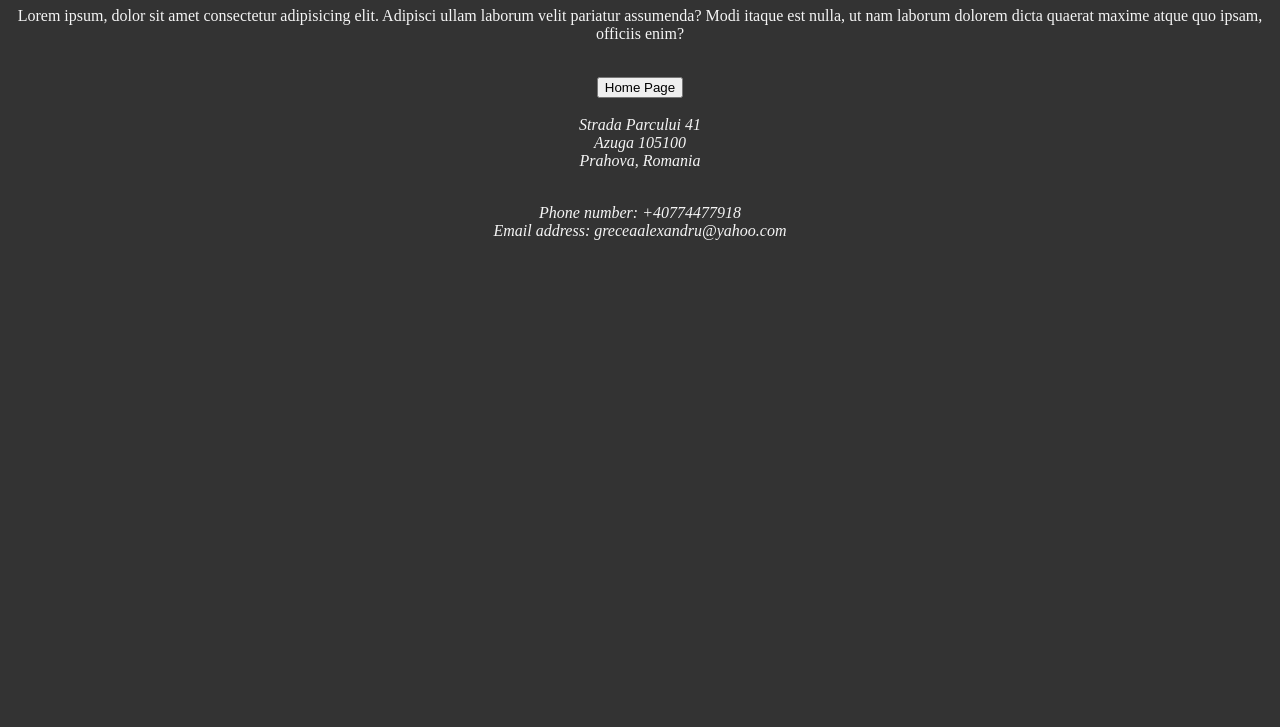
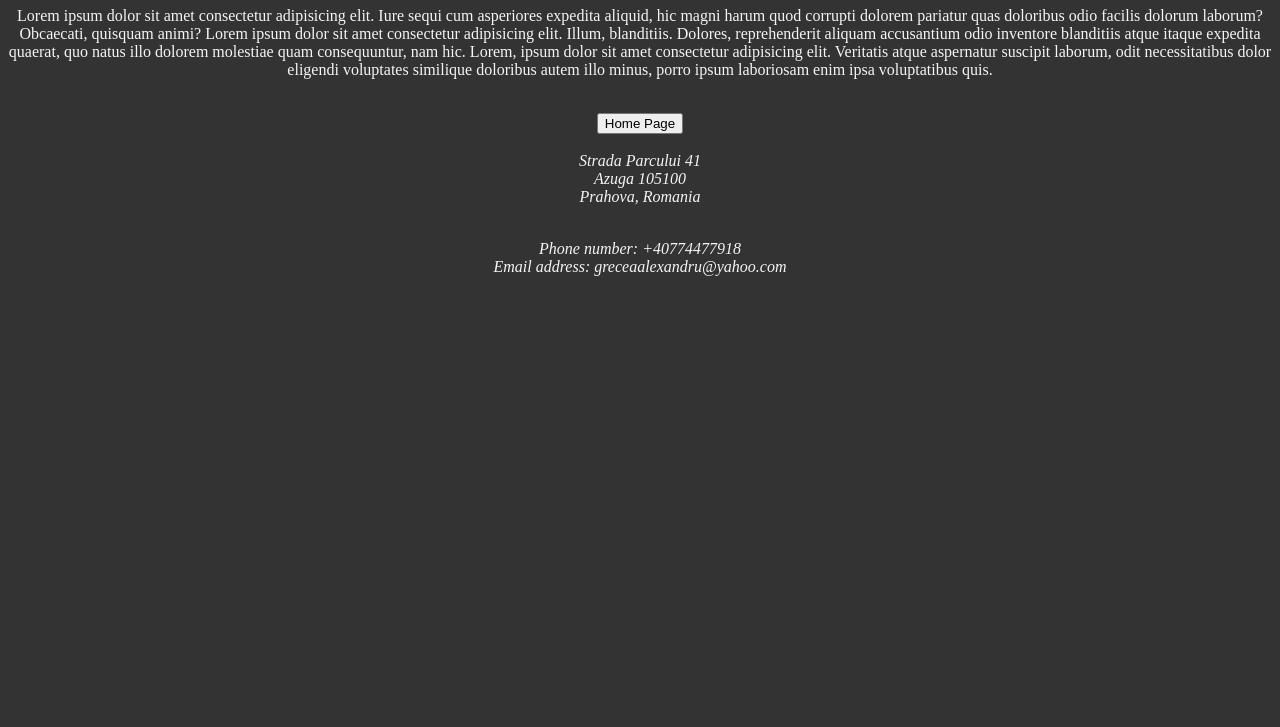
Before and after one commit to AlexandruGrecea/photography, a plain HTML site: page about.html in a window 1280 px wide. Shown: the part 73-800 px from the top of the page. Drawn offline with Linux system fonts and the light colour scheme.

Commit message:
gen am editat descrierea

```diff
--- a/about.html
+++ b/about.html
@@ -14,7 +14,7 @@
 </h1>
 </head>
 <body>
-    <p>Lorem ipsum, dolor sit amet consectetur adipisicing elit. Adipisci ullam laborum velit pariatur assumenda? Modi itaque est nulla, ut nam laborum dolorem dicta quaerat maxime atque quo ipsam, officiis enim?</p>
+    <p>Lorem ipsum dolor sit amet consectetur adipisicing elit. Iure sequi cum asperiores expedita aliquid, hic magni harum quod corrupti dolorem pariatur quas doloribus odio facilis dolorum laborum? Obcaecati, quisquam animi? Lorem ipsum dolor sit amet consectetur adipisicing elit. Illum, blanditiis. Dolores, reprehenderit aliquam accusantium odio inventore blanditiis atque itaque expedita quaerat, quo natus illo dolorem molestiae quam consequuntur, nam hic. Lorem, ipsum dolor sit amet consectetur adipisicing elit. Veritatis atque aspernatur suscipit laborum, odit necessitatibus dolor eligendi voluptates similique doloribus autem illo minus, porro ipsum laboriosam enim ipsa voluptatibus quis.</p>
 </body>
 
 <footer>
```
